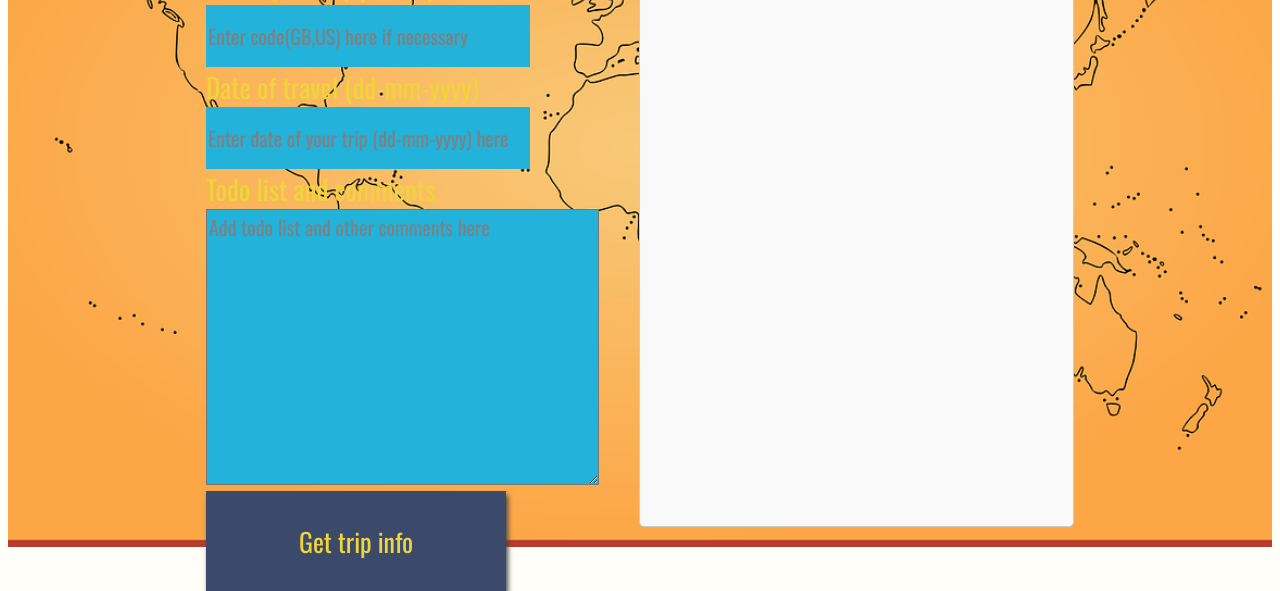
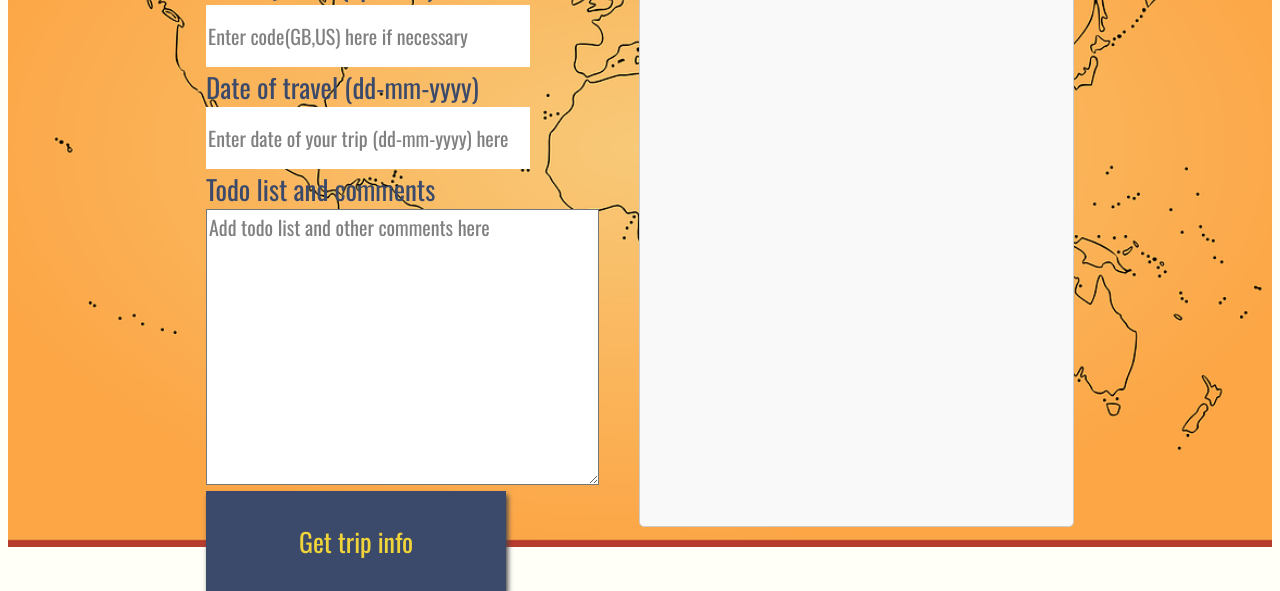
Before and after one commit to brenwarren/travel-app-capstone, a website built with webpack: page src/client/views/index.html in a window 1280 px wide. Shown: the part 261-852 px from the top of the page. Built offline with nearby package versions, Linux system fonts and the light colour scheme; a web font is replaced by a local one.

Commit message:
Update input and textarea styles to improve accessibility and visual consistency

```diff
--- a/src/client/styles/style.scss
+++ b/src/client/styles/style.scss
@@ -68,8 +68,8 @@ input{
     display:block;
     height: 60px;
     width: 320px;
-    background:#22b2da;
-    color: #f0d43a;
+    background: white;
+    color: #3b4a6b;
     font-size: 20px;
     font-family: 'Oswald', sans-serif;
     border: none;
@@ -90,7 +90,7 @@ h1{
 }
 
 textarea{
-    background:#22b2da;
+    background: white;
     color: #f0d43a;
     font-size: 20px;
     font-family: 'Oswald', sans-serif;
@@ -137,6 +137,7 @@ button:focus {
 .input-column {
   flex: 1;
   margin-right: auto; /* Pushes the input column to the left */
+  color: #3b4a6b; /* Text color for the input column */
 }
 
 textarea.myInput {
```
Also changed, not shown: dist/main.css.
